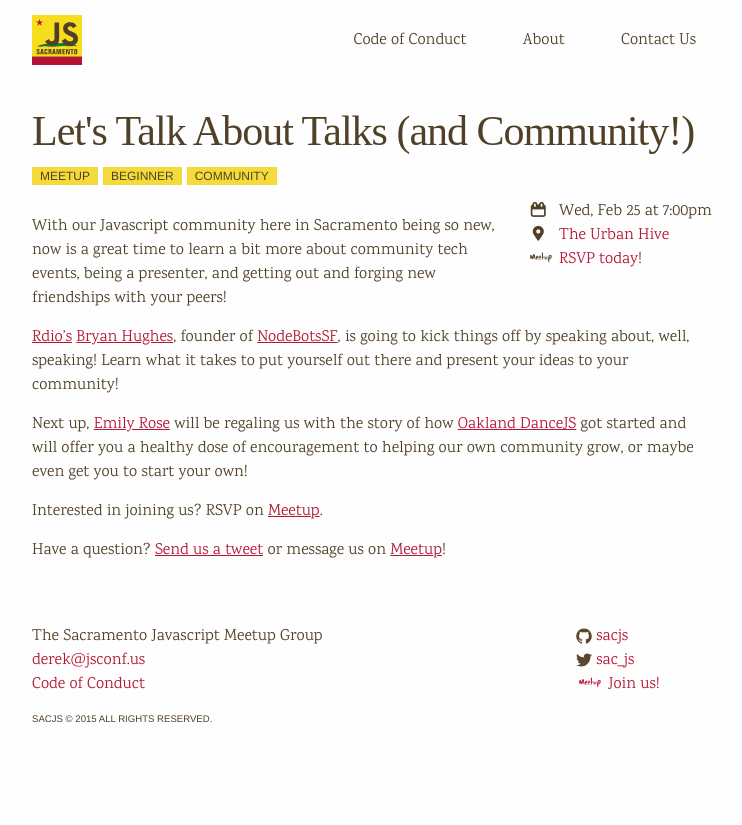
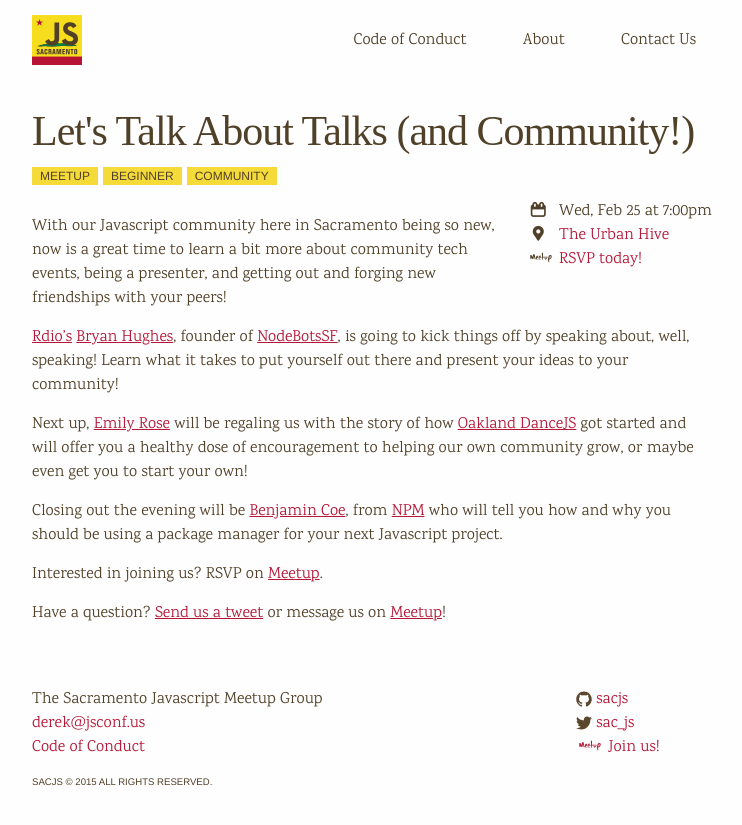
Before and after one commit to sacjs/website, a Jekyll site: the page built from _posts/2015-02-18-lets-talk-about-talks-and-community.md, in a window 1280 px wide. Shown: the top 825 px of the page, without its empty margins (268-1010 px from the left). Built offline with Jekyll 4.4.1, drawn with Linux system fonts in a browser that asks for light colours; nearby versions of some CDN libraries; some web fonts are replaced.

Commit message:
Add Benjamin Coe to speaker list

```diff
--- a/_posts/2015-02-18-lets-talk-about-talks-and-community.md
+++ b/_posts/2015-02-18-lets-talk-about-talks-and-community.md
@@ -30,6 +30,10 @@
 started and will offer you a healthy dose of encouragement to helping our own
 community grow, or maybe even get you to start your own!
 
+Closing out the evening will be [Benjamin Coe](https://twitter.com/benjamincoe),
+from [NPM](https://twitter.com/npmjs) who will tell you how and why you should
+be using a package manager for your next Javascript project.
+
 Interested in joining us? RSVP on
 [Meetup](http://www.meetup.com/{{ page.meetup_group_name || site.meetup_group_name }}/events/{{ page.meetup_id }}/).
 
```
